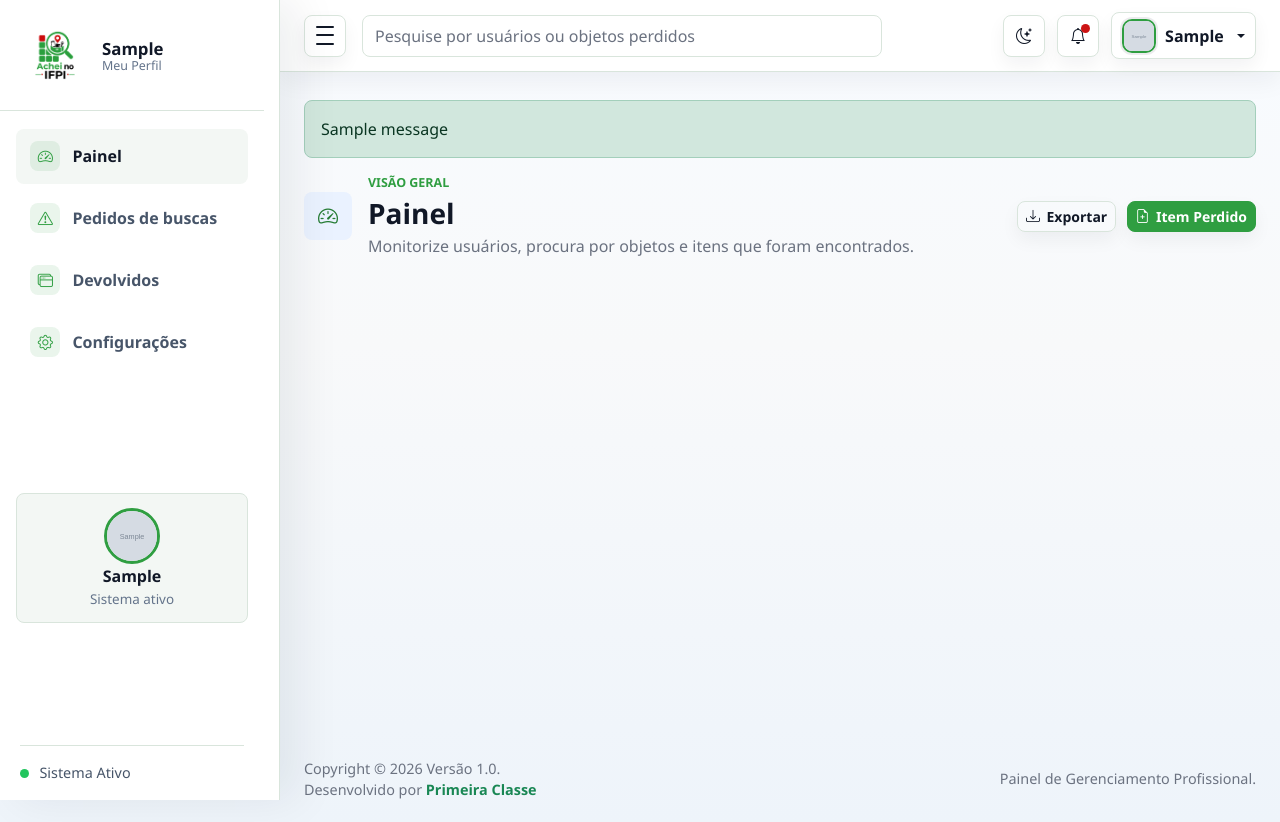
After one commit to willianjonhy05/acheiNoIFPI, a Django app: page /dashboard/aluno/ in a window 1280 px wide. The commit adds this page. Run offline with Django 5.2, Linux system fonts and the light colour scheme; a user stored in the database is signed in; tables that the repository leaves empty hold one stand-in row (values such as "Sample post"); grey boxes marked "Sample" are stand-in pictures; one stand-in notice (Sample message) is shown; some libraries are stand-ins or nearby versions.

Commit message:
Iniciando a Dashboard do Aluno

```diff
--- a/acheinoifpi/views.py
+++ b/acheinoifpi/views.py
@@ -19,7 +19,7 @@ def redirecionar_usuario(request, usuario):
     tipo = getattr(usuario, "tipo", None)
 
     if tipo == 1:
-        return redirect("dashboard_aluno")
+        return redirect("dashboard-aluno")
 
     if tipo == 2:
         return redirect("dashboard_servidor")
@@ -454,12 +454,12 @@ def meu_perfil(request):
 
 @aluno_required
 def dashboard_aluno(request):
-    return render(request, "aluno/dashboard.html")
+    return render(request, "admin/dashboard_aluno.html")
 
 
 @servidor_required
 def dashboard_servidor(request):
-    return render(request, "servidor/dashboard.html")
+    return render(request, "admin/dashboard_servidor.html")
 
 
 @admin_required
--- a/setup/urls.py
+++ b/setup/urls.py
@@ -2,7 +2,7 @@ from django.contrib import admin
 from django.urls import path
 from django.conf.urls.static import static
 from django.conf import settings
-from acheinoifpi.views import login_usuario, dashboard, meu_perfil, novo_servidor, logout_usuario, home, novo_usuario, nova_categoria, novo_local, alterar_senha
+from acheinoifpi.views import login_usuario, dashboard, meu_perfil, novo_servidor, logout_usuario, home, novo_usuario, nova_categoria, novo_local, alterar_senha, dashboard_aluno, dashboard_servidor
 
 urlpatterns = [
     path("adm/", admin.site.urls),
@@ -16,6 +16,9 @@ urlpatterns = [
     path("dashboard/locais/novo/", novo_local, name="novo-local"),
     path("dashboard/perfil/alterar-senha/", alterar_senha, name="alterar_senha"),
 
+    path("dashboard/aluno/", dashboard_aluno, name="dashboard-aluno"),
+    path("dashboard/servidor/", dashboard_servidor, name="dashboard-servidor"),
+
     # 2º A rota mais curta do dashboard depois
     path("dashboard/perfil/", meu_perfil, name="meu-perfil"),
     path("dashboard/", dashboard, name="admin-dashboard"),
--- a/static/css/dashboard.css
+++ b/static/css/dashboard.css
@@ -206,7 +206,7 @@ a {
 }
 
 .sidebar-user-avatar {
-  border: 3px solid #53e9b9;
+  border: 3px solid #2f9e41;
 }
 
 .sidebar-user strong {
--- /dev/null
+++ b/templates/admin/dashboard_aluno.html
@@ -0,0 +1,212 @@
+{% load static %}
+<!DOCTYPE html>
+<html lang="pt-br">
+
+<head>
+  <meta charset="UTF-8">
+  <meta name="viewport" content="width=device-width, initial-scale=1.0">
+  <title>{% block title %}Dashboard | Achei no IFPI{% endblock %}</title>
+
+  <link href="https://cdn.jsdelivr.net/npm/bootstrap@5.3.8/dist/css/bootstrap.min.css" rel="stylesheet"
+  integrity="sha384-sRIl4kxILFvY47J16cr9ZwB07vP4J8+LH7qKQnuqkuIAvNWLzeN8tE5YBujZqJLB" crossorigin="anonymous">
+  <link rel="stylesheet" href="{% static 'css/dashboard.css' %}">
+  <link rel="stylesheet" href="https://cdn.jsdelivr.net/npm/bootstrap-icons@1.11.3/font/bootstrap-icons.css"
+  integrity="sha384-tViUnnbYAV00FLIhhi3v/dWt3Jxw4gZQcNoSCxCIFNJVCx7/D55/wXsrNIRANwdD" crossorigin="anonymous">
+
+  <meta name="theme-color" content="#257c34">
+
+  <meta property="og:type" content="website">
+  <meta property="og:title" content="Achei no IFPI - Quem perdeu, procura e acha aqui!">
+  <meta property="og:description" content="O maior portal de busca e localização de objetos perdidos do IFPI.">
+  <meta name="description" content="O portal de busca e localização de objetos perdidos do IFPI.">
+
+  <link rel="icon" href="{% static 'img/icon/achei-no-ifpi32x32.png' %}" sizes="32x32" />
+  <link rel="icon" href="{% static 'img/icon/achei-no-ifpi192x192.png' %}" sizes="192x192" />
+
+  <meta property="og:image" content="acheinoifpi.vps7985.panel.icontainer.cloud/static/img/logo/thumbnail_achei_no_ifpi.png">
+
+  <meta property="og:url" content="{{ request.build_absolute_uri }}">
+  {% block css %}
+
+  {% endblock %}
+
+</head>
+
+<body>
+  <div class="admin-shell">
+    <div class="sidebar-backdrop" data-sidebar-close></div>
+
+    <aside class="admin-sidebar" id="adminSidebar" aria-label="Main navigation">
+      <div class="sidebar-header">
+        <a class="brand-mark" href="#" aria-label="adminHMD dashboard">
+          <img src="{% static 'img/logo/achei-no-ifpi.png' %}" width="70" alt="Logo Achei no IFPI">
+          <span class="brand-copy">
+            <span class="brand-title">{{ request.user.primeiro_nome }}</span>
+            <span class="brand-subtitle">Meu Perfil</span>
+          </span>
+        </a>
+      </div>
+
+      <nav class="sidebar-nav">
+        <a class="nav-link active" href="#" aria-current="page">
+          <span class="nav-icon"><i class="bi bi-speedometer2" aria-hidden="true"></i></span>
+          <span class="nav-text">Painel</span>
+        </a>
+        <a class="nav-link" href="#">
+          <span class="nav-icon"><i class="bi bi-exclamation-triangle" aria-hidden="true"></i></span>
+          <span class="nav-text">Pedidos de buscas</span>
+        </a>
+        <a class="nav-link" href="#">
+          <span class="nav-icon"><i class="bi bi-window-stack" aria-hidden="true"></i></span>
+          <span class="nav-text">Devolvidos</span>
+        </a>
+        <a class="nav-link" href="#">
+          <span class="nav-icon"><i class="bi bi-gear" aria-hidden="true"></i></span>
+          <span class="nav-text">Configurações</span>
+        </a>
+      </nav>
+
+      <div class="sidebar-user">
+        {% if request.user.foto %}
+          <img class="avatar-img avatar-md sidebar-user-avatar" src="{{ request.user.foto.url }}" alt="{{ request.user.primeiro_nome }}">
+        {% else %}
+          <img class="avatar-img avatar-md sidebar-user-avatar" src="{% static 'img/perfil.png' %}" alt="{{ request.user.primeiro_nome }}">
+        {% endif %}
+        <strong>{{ request.user.primeiro_nome }}</strong>
+        <small>Sistema ativo</small>
+      </div>
+
+      <div class="sidebar-footer">
+        <span class="status-dot"></span>
+        <span class="sidebar-footer-text">Sistema Ativo</span>
+      </div>
+    </aside>
+
+    <div class="admin-main">
+      <nav class="navbar admin-navbar navbar-expand bg-white">
+        <div class="container-fluid px-3 px-lg-4">
+          <button class="sidebar-toggle" type="button" data-sidebar-toggle aria-controls="adminSidebar"
+            aria-expanded="true" aria-label="Toggle sidebar">
+            <span></span>
+            <span></span>
+            <span></span>
+          </button>
+
+          <form class="d-none d-md-flex ms-3 flex-grow-1" role="search">
+            <input class="form-control search-input" type="search"
+              placeholder="Pesquise por usuários ou objetos perdidos" aria-label="Search">
+          </form>
+
+          <div class="navbar-actions ms-auto">
+            <button class="icon-button theme-toggle" type="button" data-theme-toggle aria-label="Switch color theme"
+              title="Switch color theme">
+              <i class="bi bi-moon-stars" data-theme-icon aria-hidden="true"></i>
+            </button>
+            <div class="dropdown">
+              <button class="icon-button" type="button" data-bs-toggle="dropdown" aria-expanded="false"
+                aria-label="Notifications">
+                <span class="notification-dot"></span>
+                <i class="bi bi-bell" aria-hidden="true"></i>
+              </button>
+              <div class="dropdown-menu dropdown-menu-end notification-menu">
+                <div class="dropdown-header fw-bold text-body">Notificações</div>
+                <a class="dropdown-item" href="#">
+                  <span class="notification-title">Novo usuário registrado</span>
+                  <span class="notification-time">4 minutos atrás</span>
+                </a>
+                <a class="dropdown-item" href="#">
+                  <span class="notification-title">Todas os itens entregues</span>
+                  <span class="notification-time">32 minutos atrás</span>
+                </a>
+                <a class="dropdown-item" href="#">
+                  <span class="notification-title">Recorde de devolução semanal</span>
+                  <span class="notification-time">1 hora atrás</span>
+                </a>
+              </div>
+            </div>
+
+            <div class="dropdown">
+              <button class="profile-button dropdown-toggle" type="button" data-bs-toggle="dropdown"
+                aria-expanded="false">
+                {% if request.user.foto %}
+                  <img class="avatar-img avatar-sm" src="{{ request.user.foto.url }}" alt="{{ request.user.primeiro_nome }}">
+                {% else %}
+                  <img class="avatar-img avatar-sm" src="{% static 'img/perfil.png' %}" alt="{{ request.user.primeiro_nome }}">
+                {% endif %}
+                <span class="profile-name d-none d-sm-inline">{{ request.user.primeiro_nome }}</span>
+              </button>
+              <ul class="dropdown-menu dropdown-menu-end">
+                <li><a class="dropdown-item" href="#">Perfil</a></li>
+                <li><a class="dropdown-item" href="#">Configurações</a></li>
+                <li>
+                  <hr class="dropdown-divider">
+                </li>
+                <li><a class="dropdown-item" href="{% url 'logout' %}">Sair</a></li>
+              </ul>
+            </div>
+          </div>
+        </div>
+      </nav>
+
+      <main class="dashboard-content">
+        <div class="container-fluid px-3 px-lg-4 py-4">
+          {% if messages %}
+          {% for message in messages %}
+          <div class="alert alert-{{ message.tags }} mb-3">
+            {{ message }}
+          </div>
+          {% endfor %}
+          {% endif %}
+          <div class="page-heading">
+            <div class="page-heading-copy">
+              <span class="page-icon"><i class="bi bi-speedometer2" aria-hidden="true"></i></span>
+              <div>
+                <p class="eyebrow mb-1">{% block page_key %}Visão Geral{% endblock %}</p>
+
+                <h1 class="h3 mb-1">{% block page_title %}Painel{% endblock %}</h1>
+                <p class="text-muted mb-0">{% block page_description %}Monitorize usuários, procura por objetos e itens
+                  que foram encontrados.{% endblock %}</p>
+              </div>
+            </div>
+            <div class="heading-actions"><button class="btn btn-outline-secondary btn-sm"
+                type="button"><i class="bi bi-download" aria-hidden="true"></i> Exportar</button><button
+                class="btn btn-primary btn-sm" type="button"><i class="bi bi-file-earmark-plus" aria-hidden="true"></i>
+                Item Perdido</button></div>
+          </div>
+
+
+
+
+
+
+
+
+          {% block conteudo %}
+
+          {% endblock %}
+
+
+        </div>
+      </main>
+
+      <footer class="admin-footer">
+        <div class="container-fluid px-3 px-lg-4">
+          <span>Copyright &copy; <span id="ano-atual"></span> Versão 1.0. <br> Desenvolvido por <a target="_blank"
+              class="fw-bold text-success" href="#">Primeira Classe</a></span>
+          <span>Painel de Gerenciamento Profissional.</span>
+        </div>
+      </footer>
+    </div>
+  </div>
+
+
+  <script src="{% static 'js/bootstrap.bundle.min.js' %}"></script>
+  <script src="{% static 'js/main.js' %}"></script>
+  <script src="{% static 'js/obterAno.js' %}"></script>
+
+  {% block scripts %}
+
+  {% endblock %}
+</body>
+
+</html>
```
Also changed, not shown: acheinoifpi/admin.py (+83 -1 lines), acheinoifpi/models.py (+45 -0 lines), acheinoifpi/signals.py (+30 -1 lines), acheinoifpi/migrations/0007_item.py (added).
